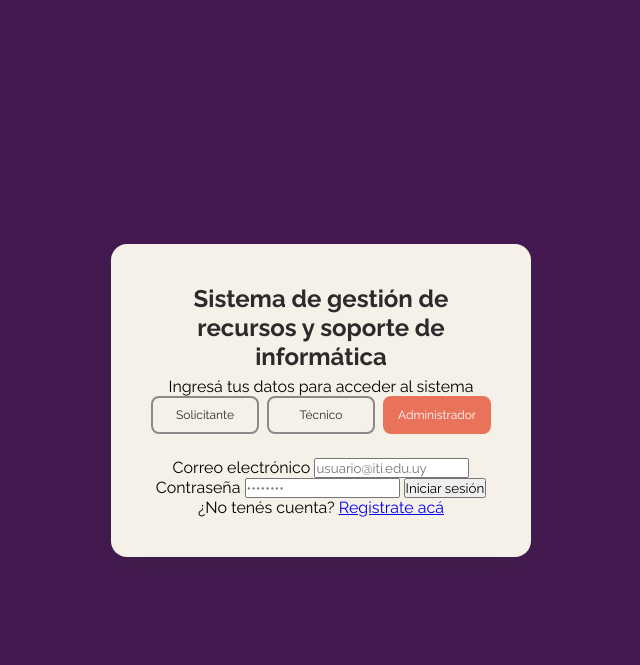
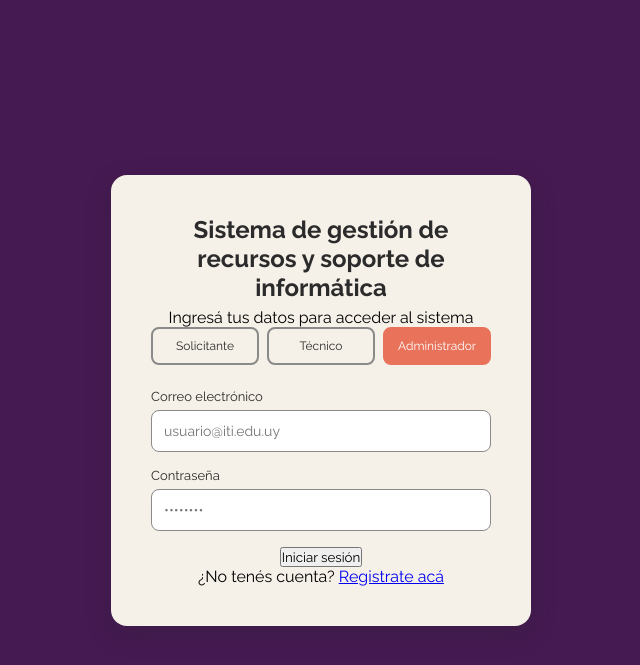
Before and after one commit to FilumSoftware/sgrsi, a PHP site: page /paginas/inicio/inicio.html in a window 1280 px wide. Shown: the top 665 px of the page, without its empty margins (319-959 px from the left). Run offline with PHP 8.4, Linux system fonts and the light colour scheme.

Commit message:
agrego estilo a los campos y al boton del formulario

```diff
--- a/FrontEnd/paginas/inicio/inicio.css
+++ b/FrontEnd/paginas/inicio/inicio.css
@@ -83,3 +83,50 @@ body {
   background-color: var(--color-acento);
   color: #ffffff;
 }
+
+/* Etiquetas */
+
+label {
+  display: block;
+  text-align: left;
+  font-size: 13px;
+  color: var(--color-texto);
+  margin-bottom: 6px;
+}
+
+
+input {
+  width: 100%;
+  padding: 12px;
+  margin-bottom: 16px;
+  border: 1px solid var(--color-celeste);
+  border-radius: var(--radio-borde);
+  font-size: 14px;
+  color: var(--color-texto);
+  background-color: #ffffff;
+}
+
+
+input:focus {
+  outline: none;
+  border-color: var(--color-acento);
+  box-shadow: 0 0 0 3px rgba(232, 115, 90, 0.25);
+}
+
+
+.btn-ingresar {
+  width: 100%;
+  padding: 13px;
+  background-color: var(--color-secundario);
+  color: #ffffff;
+  border: none;
+  border-radius: var(--radio-borde);
+  font-size: 15px;
+  font-weight: bold;
+  cursor: pointer;
+  transition: 0.3s;
+}
+
+.btn-ingresar:hover {
+  background-color: var(--color-primario);
+}
```
